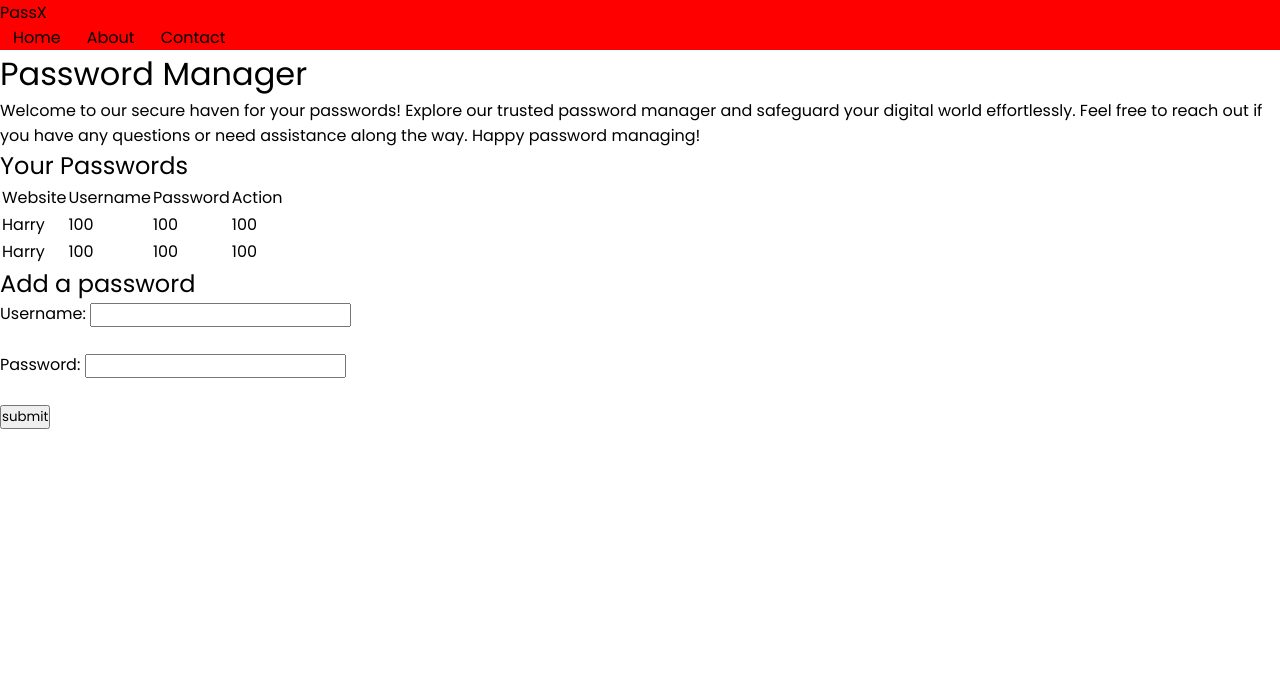
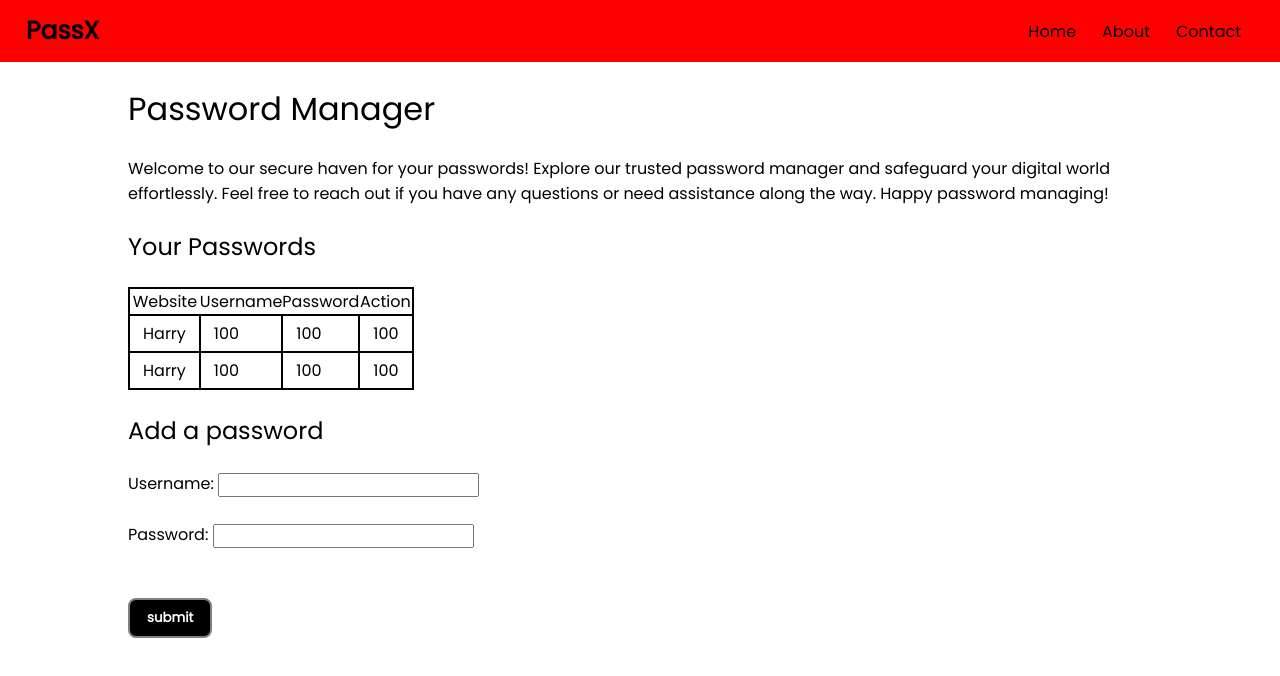
Before and after one commit to SahilSanghar/PassX, a plain HTML site: page index.html in a window 1280 px wide. Drawn offline with Linux system fonts and the light colour scheme; a script that the page names is missing.

Commit message:
Added styling to new elements

```diff
--- a/style.css
+++ b/style.css
@@ -8,13 +8,54 @@
 
 nav {
     background-color: red;
+    padding: 12px 3px;
+    display: flex;
+    justify-content: space-between;
+}
+
+.logo {
+    font-weight: 800;
+    font-size: 25px;
+    margin: 0 23px;
 }
 
 ul {
     display: flex;
+    margin: 0 23px;
+    align-items: center;
 }
 
 ul li {
     list-style: none;
     margin: 0 13px;
 }
+
+ul li:hover {
+    color: aliceblue;
+}
+
+table, td, tr {
+    border: 2px solid black;
+    border-collapse: collapse;
+    padding: 5px 13px;
+}
+
+.container {
+    max-width: 80vw;
+    margin: 23px auto;
+}
+
+h1, h2, h3 {
+    margin: 23px 0;
+}
+
+button {
+    padding: 8px 17px;
+    background-color: black;
+    color: white;
+    font-weight: 900;
+    border: 2px solid gray;
+    border-radius: 8px;
+    margin: 25px 0;
+    cursor: pointer;
+}
```
